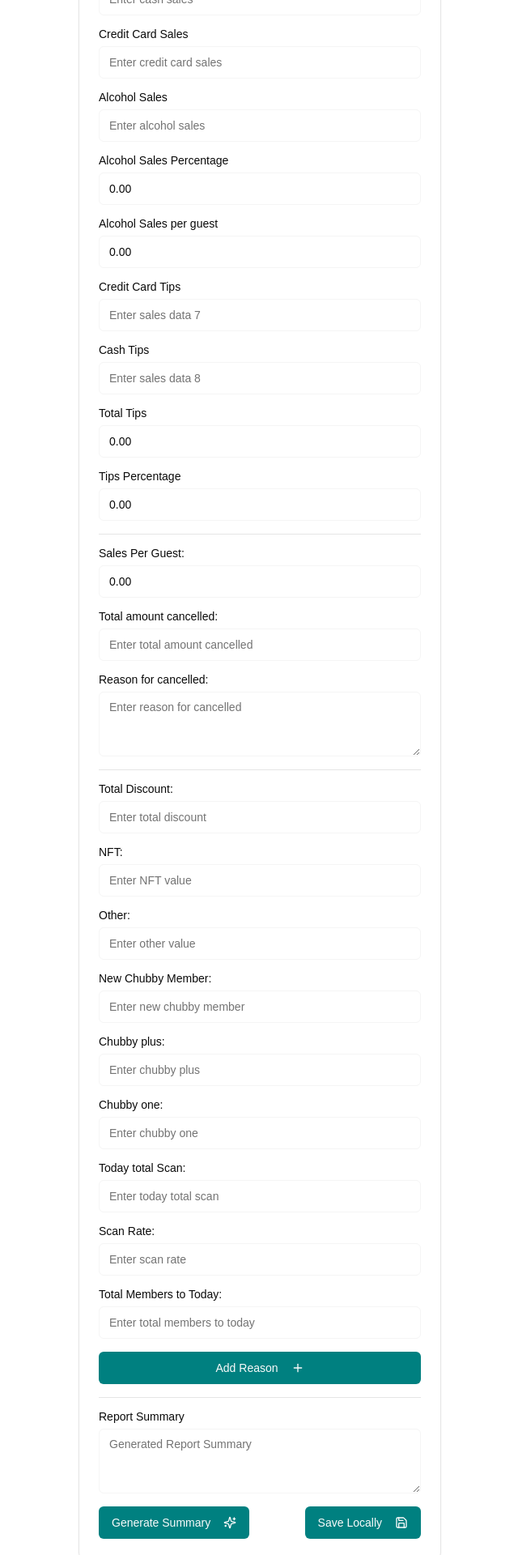
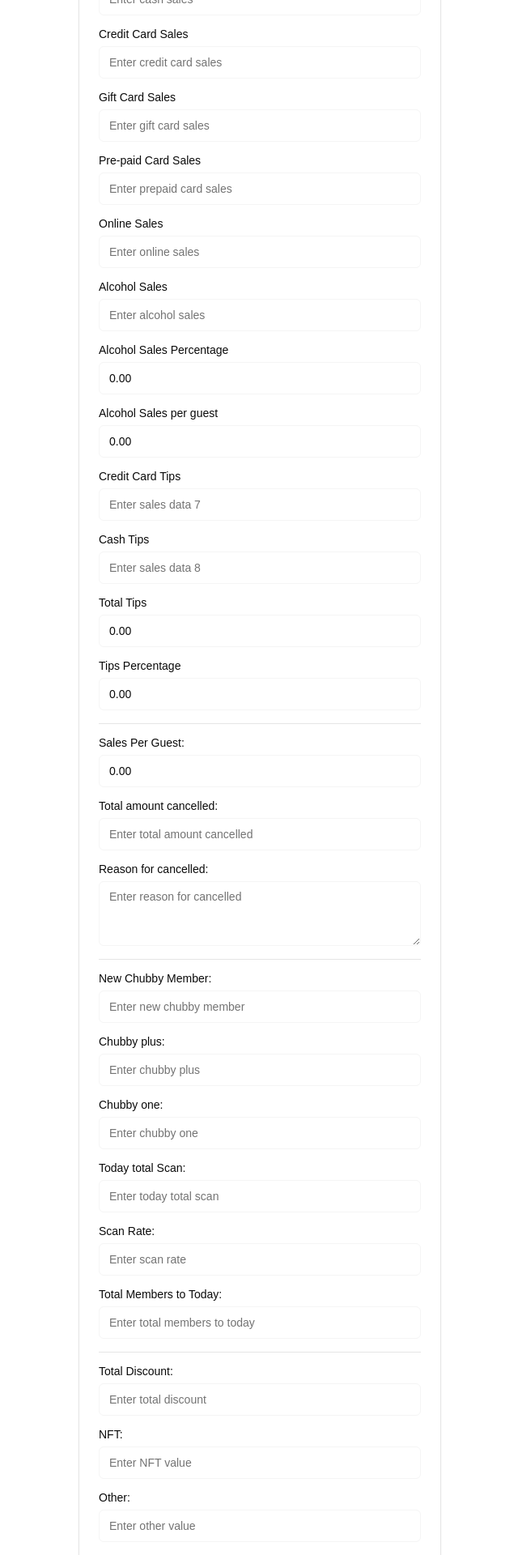
Before and after one commit to lhm-david/CSRHproject, a Next.js app: page / in a window 1280 px wide. Shown: the part 460-2380 px from the top of the page at 81% size, without its empty margins (319-959 px from the left). Built offline with nearby package versions, Linux system fonts and the light colour scheme; what @genkit-ai/googleai, genkit would draw is missing.

Commit message:
move reason button under Other and add a horizontal line

```diff
--- a/src/app/page.tsx
+++ b/src/app/page.tsx
@@ -297,6 +297,36 @@ export default function Home() {
           </div>
 
           <div className="grid gap-2">
+            <Label htmlFor="giftCardSales">Gift Card Sales</Label>
+            <Input
+              id="giftCardSales"
+              placeholder="Enter gift card sales"
+              value={giftCardSales}
+              onChange={(e) => setGiftCardSales(e.target.value)}
+            />
+          </div>
+
+          <div className="grid gap-2">
+            <Label htmlFor="prepaidCardSales">Pre-paid Card Sales</Label>
+            <Input
+              id="prepaidCardSales"
+              placeholder="Enter prepaid card sales"
+              value={prepaidCardSales}
+              onChange={(e) => setPrepaidCardSales(e.target.value)}
+            />
+          </div>
+
+          <div className="grid gap-2">
+            <Label htmlFor="onlineSales">Online Sales</Label>
+            <Input
+              id="onlineSales"
+              placeholder="Enter online sales"
+              value={onlineSales}
+              onChange={(e) => setOnlineSales(e.target.value)}
+            />
+          </div>
+
+          <div className="grid gap-2">
             <Label htmlFor="alcoholSales">Alcohol Sales</Label>
             <Input
               id="alcoholSales"
@@ -398,36 +428,6 @@ export default function Home() {
 
           <Separator/>
 
-          <div className="grid gap-2">
-            <Label htmlFor="totalDiscount">Total Discount:</Label>
-            <Input
-              id="totalDiscount"
-              placeholder="Enter total discount"
-              value={totalDiscount}
-              onChange={(e) => setTotalDiscount(e.target.value)}
-            />
-          </div>
-
-          <div className="grid gap-2">
-            <Label htmlFor="nftValue">NFT:</Label>
-            <Input
-              id="nftValue"
-              placeholder="Enter NFT value"
-              value={nftValue}
-              onChange={(e) => setNftValue(e.target.value)}
-            />
-          </div>
-
-          <div className="grid gap-2">
-            <Label htmlFor="otherValue">Other:</Label>
-            <Input
-              id="otherValue"
-              placeholder="Enter other value"
-              value={otherValue}
-              onChange={(e) => setOtherValue(e.target.value)}
-            />
-          </div>
-
             <div className="grid gap-2">
                 <Label htmlFor="newChubbyMember">New Chubby Member:</Label>
                 <Input
@@ -488,6 +488,38 @@ export default function Home() {
                 />
             </div>
 
+          <Separator/>
+
+          <div className="grid gap-2">
+            <Label htmlFor="totalDiscount">Total Discount:</Label>
+            <Input
+              id="totalDiscount"
+              placeholder="Enter total discount"
+              value={totalDiscount}
+              onChange={(e) => setTotalDiscount(e.target.value)}
+            />
+          </div>
+
+          <div className="grid gap-2">
+            <Label htmlFor="nftValue">NFT:</Label>
+            <Input
+              id="nftValue"
+              placeholder="Enter NFT value"
+              value={nftValue}
+              onChange={(e) => setNftValue(e.target.value)}
+            />
+          </div>
+
+          <div className="grid gap-2">
+            <Label htmlFor="otherValue">Other:</Label>
+            <Input
+              id="otherValue"
+              placeholder="Enter other value"
+              value={otherValue}
+              onChange={(e) => setOtherValue(e.target.value)}
+            />
+          </div>
+
           {otherReasons.map((reason, index) => (
             <div className="grid grid-cols-3 gap-2" key={reason.id}>
               <div className="grid gap-2">
@@ -522,7 +554,6 @@ export default function Home() {
             </svg>
           </Button>
 
-          <Separator/>
           <div className="grid gap-2">
             <Label htmlFor="report-summary">Report Summary</Label>
             <Textarea
```
